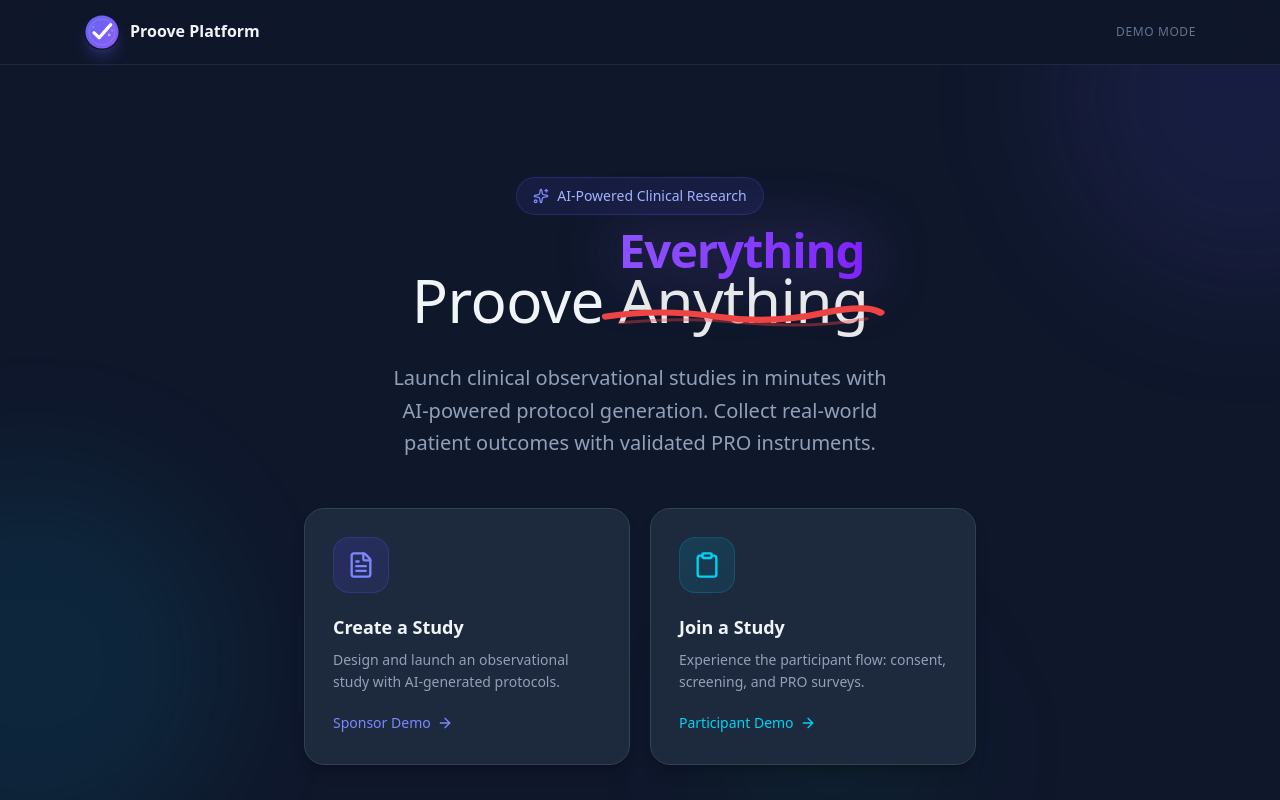
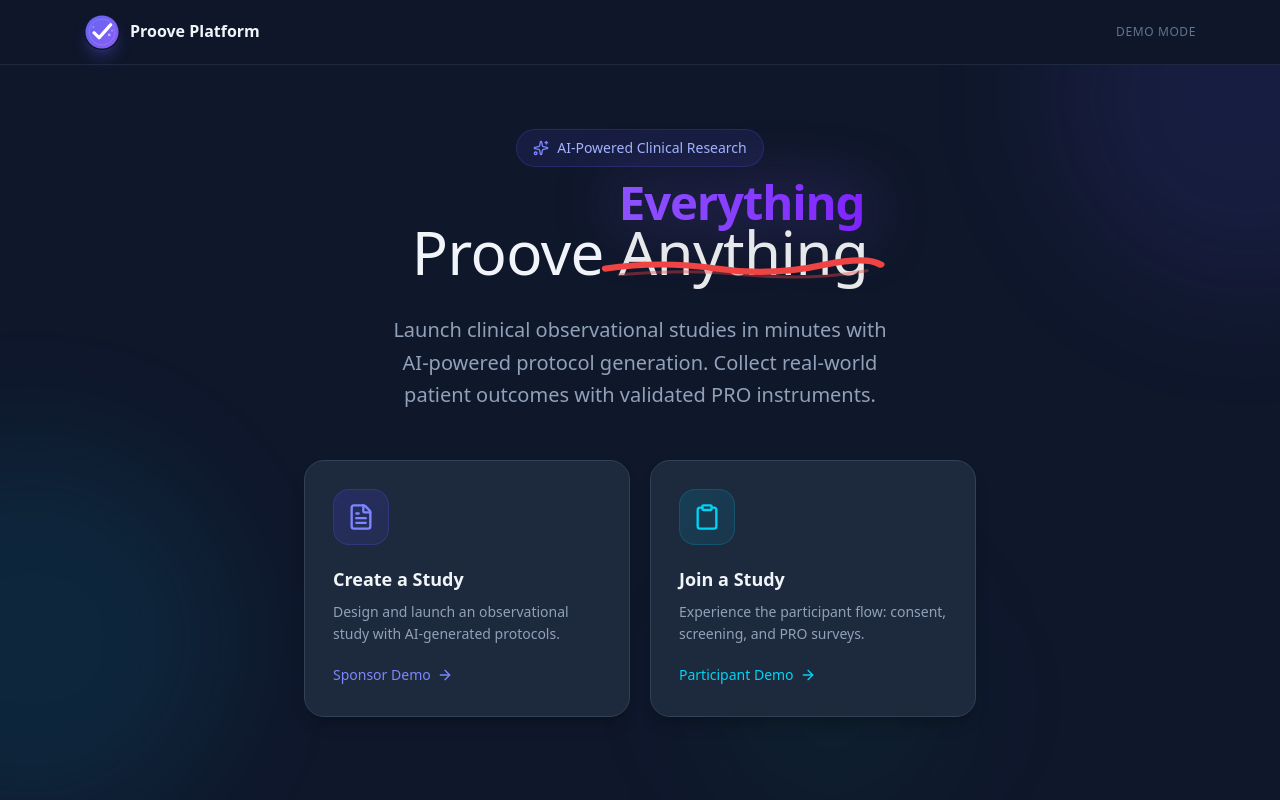
Before and after one commit to cwhogg/study-platform, a Next.js app: page / in a window 1280 px wide. Shown: the top 800 px of the page. Built offline with nearby package versions, Linux system fonts and the light colour scheme.

Commit message:
Reduce top padding in hero section

```diff
--- a/app/page.tsx
+++ b/app/page.tsx
@@ -25,7 +25,7 @@ export default function Home() {
         <div className="absolute -left-40 top-1/2 w-96 h-96 bg-cyan-500/10 rounded-full blur-3xl" />
         <div className="absolute right-1/4 bottom-0 w-64 h-64 bg-emerald-500/5 rounded-full blur-3xl" />
 
-        <div className="relative container-wide py-20 sm:py-28">
+        <div className="relative container-wide pt-12 sm:pt-16 pb-20 sm:pb-28">
           <div className="text-center max-w-3xl mx-auto stagger-children">
             {/* Badge */}
             <div className="inline-flex items-center gap-2 px-4 py-2 bg-indigo-500/10 border border-indigo-500/20 rounded-full mb-12">
```
